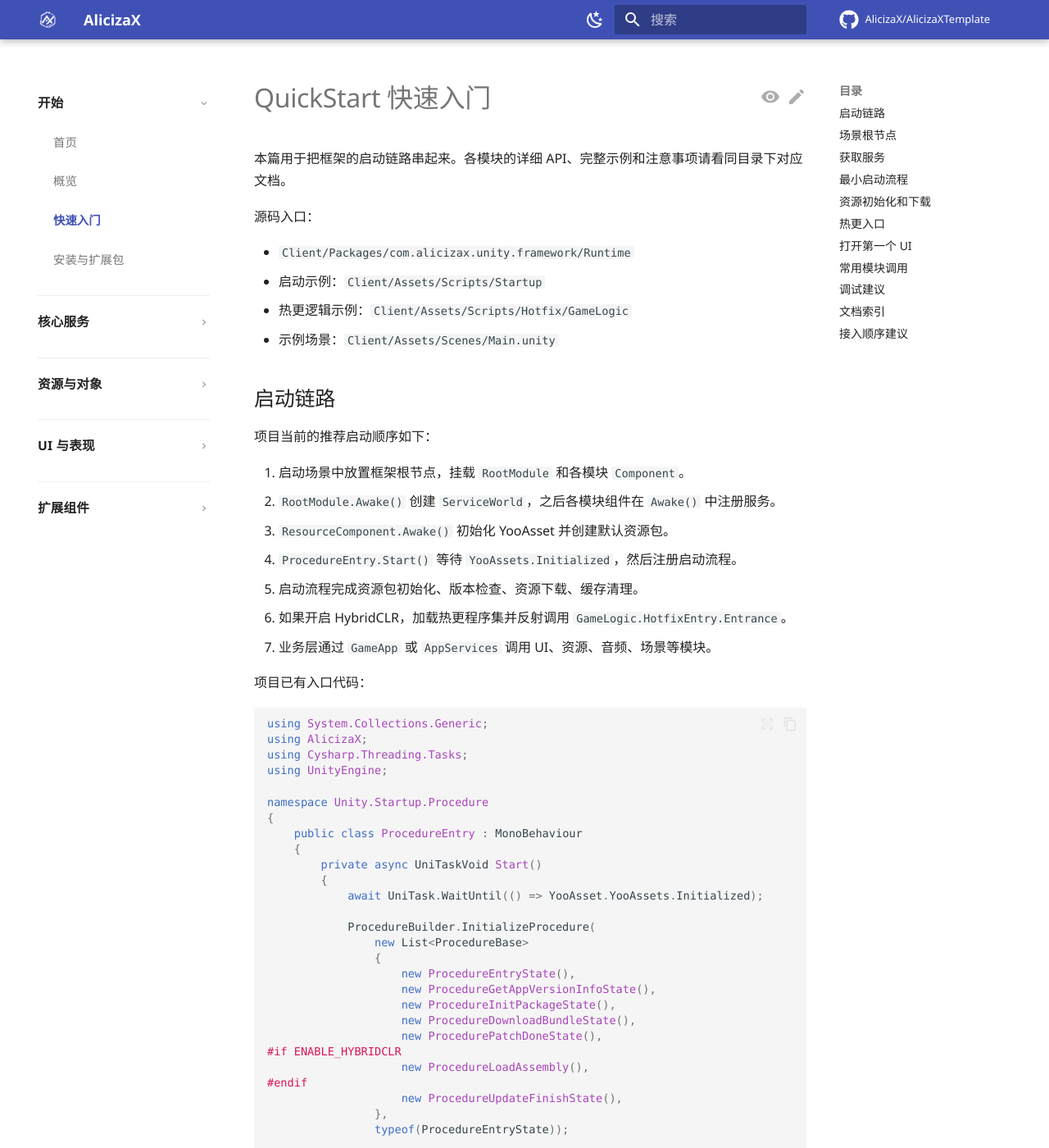
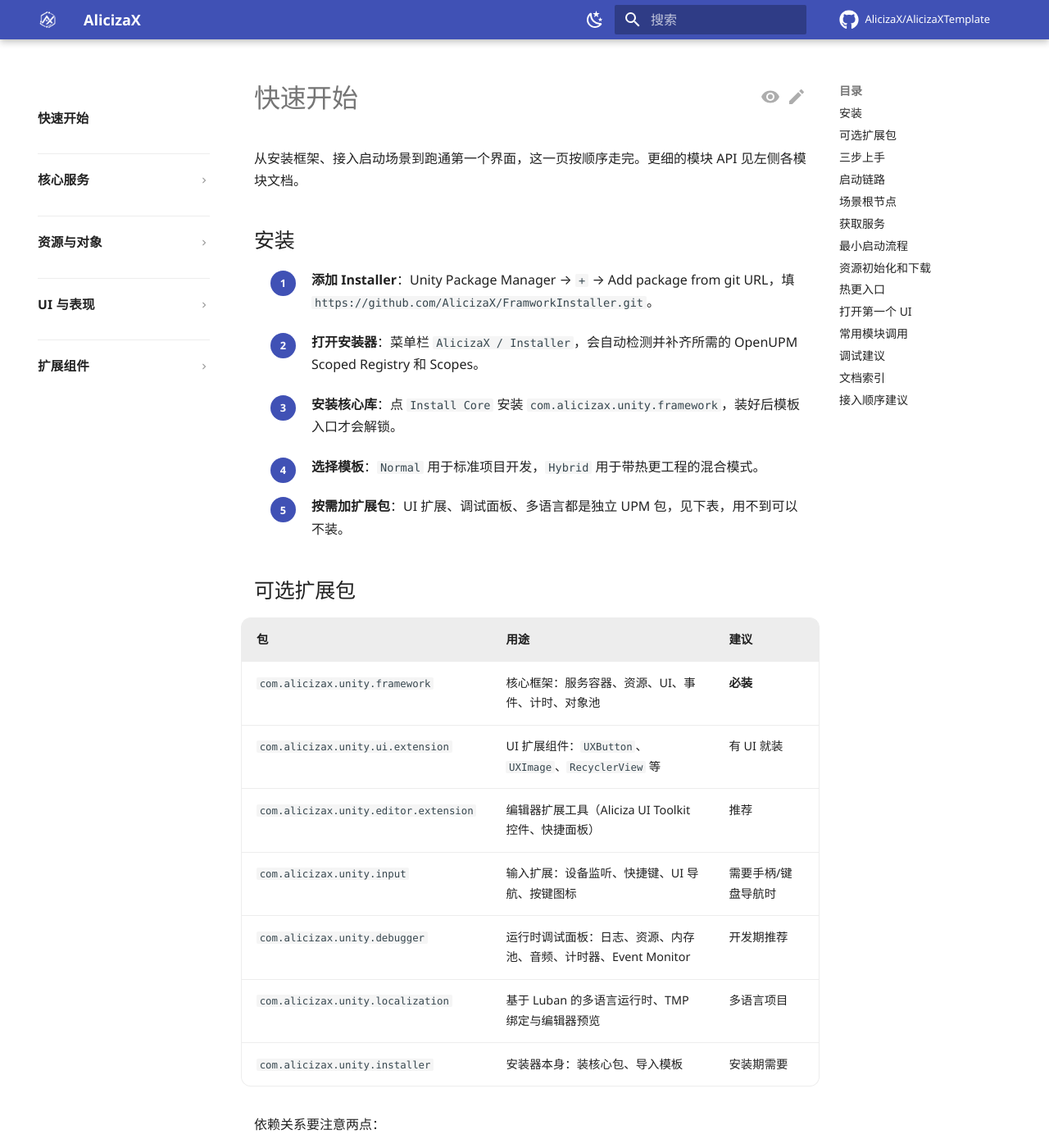
Before and after one commit to b4lie/AlicizaXWiki, an MkDocs documentation site: the page built from docs/quickstart.md, in a window 1280 px wide and 1400 px high. Shown: the whole window at 82% size. Built offline with MkDocs 1.6.1 and Material for MkDocs 9.7.7, drawn with Linux system fonts in a browser that asks for light colours; comment, search, counter and statistics services are not loaded; some of the changed text lies outside the part shown.

Commit message:
refactor(docs): 合并为单一「快速开始」入口
- 删除 install.md，安装步骤 + 扩展包表并入 quickstart

- 安装 5 步改成圆圈编号样式（与三步上手一致）

- 导航移除首页/概览/快速入门/安装与扩展包，只留一个「快速开始」直链

```diff
--- a/docs/assets/extra.css
+++ b/docs/assets/extra.css
@@ -319,3 +319,24 @@
     width: 12.8rem;
   }
 }
+
+
+
+
+/* 顶层直链（快速开始）与分组标题同权重，但不带折叠箭头 */
+.md-nav--primary > .md-nav__list > .md-nav__item:not(.md-nav__item--nested) > .md-nav__link {
+  color: var(--md-default-fg-color);
+  font-size: 0.78rem;
+  font-weight: 600;
+}
+
+/* 表格里的长包名不折断，必要时横向滚动 */
+.md-typeset table:not([class]) code {
+  white-space: nowrap;
+  word-break: keep-all;
+  font-size: 0.62rem;
+}
+
+.md-typeset .md-typeset__table {
+  overflow-x: auto;
+}
--- a/docs/quickstart.md
+++ b/docs/quickstart.md
@@ -1,13 +1,54 @@
-# QuickStart 快速入门
+# 快速开始
 
-本篇用于把框架的启动链路串起来。各模块的详细 API、完整示例和注意事项请看同目录下对应文档。
+从安装框架、接入启动场景到跑通第一个界面，这一页按顺序走完。更细的模块 API 见左侧各模块文档。
 
-源码入口：
 
-- `Client/Packages/com.alicizax.unity.framework/Runtime`
-- 启动示例：`Client/Assets/Scripts/Startup`
-- 热更逻辑示例：`Client/Assets/Scripts/Hotfix/GameLogic`
-- 示例场景：`Client/Assets/Scenes/Main.unity`
+## 安装
+
+<div class="steps" markdown>
+
+1. **添加 Installer**：Unity Package Manager → `+` → Add package from git URL，填 `https://github.com/AlicizaX/FramworkInstaller.git`。
+
+2. **打开安装器**：菜单栏 `AlicizaX / Installer`，会自动检测并补齐所需的 OpenUPM Scoped Registry 和 Scopes。
+
+3. **安装核心库**：点 `Install Core` 安装 `com.alicizax.unity.framework`，装好后模板入口才会解锁。
+
+4. **选择模板**：`Normal` 用于标准项目开发，`Hybrid` 用于带热更工程的混合模式。
+
+5. **按需加扩展包**：UI 扩展、调试面板、多语言都是独立 UPM 包，见下表，用不到可以不装。
+
+</div>
+
+
+## 可选扩展包
+
+| 包 | 用途 | 建议 |
+| :--- | :--- | :--- |
+| `com.alicizax.unity.framework` | 核心框架：服务容器、资源、UI、事件、计时、对象池 | **必装** |
+| `com.alicizax.unity.ui.extension` | UI 扩展组件：`UXButton`、`UXImage`、`RecyclerView` 等 | 有 UI 就装 |
+| `com.alicizax.unity.editor.extension` | 编辑器扩展工具（Aliciza UI Toolkit 控件、快捷面板） | 推荐 |
+| `com.alicizax.unity.input` | 输入扩展：设备监听、快捷键、UI 导航、按键图标 | 需要手柄/键盘导航时 |
+| `com.alicizax.unity.debugger` | 运行时调试面板：日志、资源、内存池、音频、计时器、Event Monitor | 开发期推荐 |
+| `com.alicizax.unity.localization` | 基于 Luban 的多语言运行时、TMP 绑定与编辑器预览 | 多语言项目 |
+| `com.alicizax.unity.installer` | 安装器本身：装核心包、导入模板 | 安装期需要 |
+
+依赖关系要注意两点：
+
+- `com.alicizax.unity.input` 依赖 Unity **Input System**，装之前先启用该包，否则输入类扩展（`Navigation`、`HotkeyComponent`、`InputGlyph`）不可用；
+- 需要手柄/键盘导航的列表（`RecyclerView` 的 `UXNavigationScope`）同样依赖 input 包，只做触屏可以跳过。
+
+
+## 三步上手
+
+<div class="steps" markdown>
+
+1. **跑通启动链路**：打开 [快速开始](quickstart.md)，从 RootModule、场景根节点到最小启动流程走一遍，先让第一个界面亮起来。
+
+2. **按需求挑模块**：每篇文档都是「使用前提 → 用法 → API 速查 → 注意事项」四段式，先确认前提组件挂上了，再抄示例。
+
+3. **接入自己的流程**：注册自定义服务、打开业务 UI、申请资源租约；需要热更时再按 HybridCLR 的流程接。
+
+</div>
 
 ## 启动链路
 
--- a/mkdocs.yml
+++ b/mkdocs.yml
@@ -112,11 +112,7 @@ extra_css:
   - assets/extra.css
 
 nav:
-  - 开始:
-      - 首页: index.md
-      - 概览: overview.md
-      - 快速入门: quickstart.md
-      - 安装与扩展包: install.md
+  - 快速开始: quickstart.md
   - 核心服务:
       - Service 基础服务: modules/service/index.md
       - Timer 计时器: modules/timer/index.md
@@ -188,3 +184,8 @@ nav:
 #         - locale: en
 #           name: English
 #           build: true
+
+# 首页/概览不再进导航，但仍可直接访问与搜索
+validation:
+  nav:
+    omitted_files: ignore
```
Also changed, not shown: docs/install.md (deleted, +0 -61 lines).
